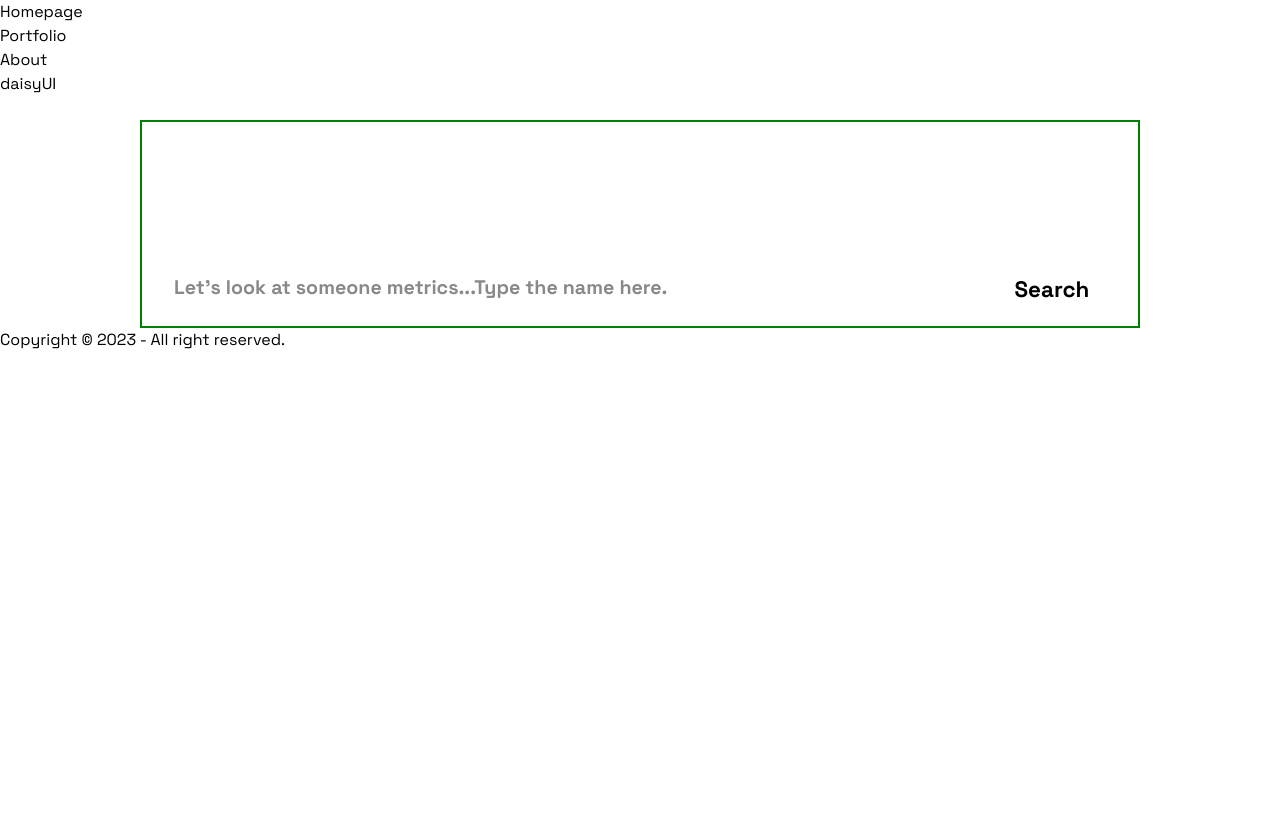
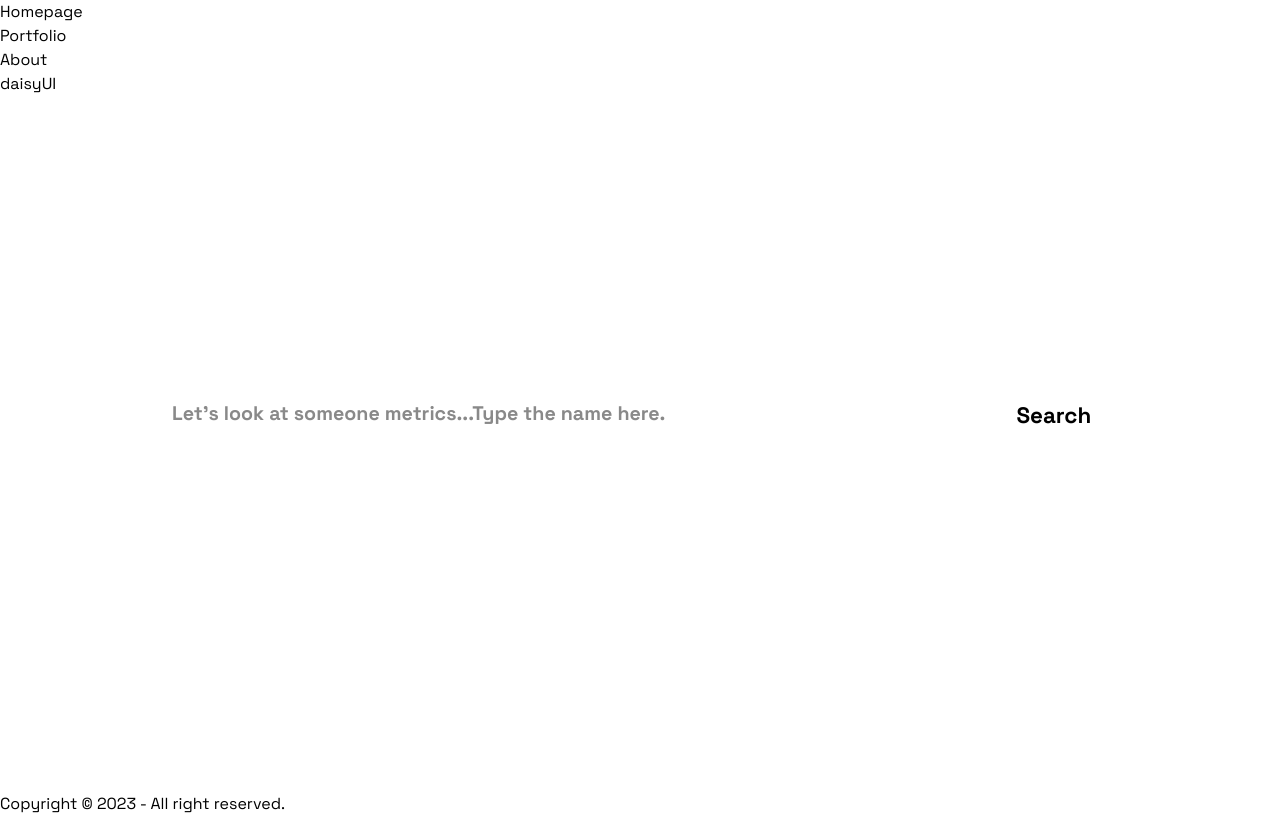
Before and after one commit to patrice012/github-metrics, a Next.js app: page / in a window 1280 px wide. Shown: the part 1280-2096 px from the top of the page. Before the commit the page ends 1632 px from the top, so only its background shows below. Built offline with nearby package versions, Linux system fonts and the light colour scheme.

Commit message:
feat: add footer min-height

```diff
--- a/app/Home/_home.scss
+++ b/app/Home/_home.scss
@@ -1,22 +1,26 @@
-@use '../../styles/global' as g;
+@use "../../styles/global" as g;
 
 .homePage {
     width: 100%;
-    height: max-content;
-    // background-color: white;
+    height: calc(100vh - var(--navbar-height) - var(--footer-height));
     align-self: center;
 
+    & .container {
+        height: 100%;
+    }
+
     & .block--contents {
+        height: 100%;
         display: flex;
         flex-direction: column;
-        justify-content: center;
+        justify-content: flex-start;
         align-items: center;
-        gap: 3rem;
+        gap: 5rem;
         margin-inline: auto;
         margin-block: auto;
 
-        @include g.for-desktop-up{
-            border: 2px solid green;
+        @include g.for-desktop-up {
+            // border: 2px solid green;
             max-width: 62.5rem;
         }
     }
@@ -26,6 +30,7 @@
         font-weight: 700;
         text-align: center;
         color: var(--white, #fff);
+        padding-top: 6rem;
     }
 
     & .search--container {
@@ -38,16 +43,15 @@
             border-radius: 1.5rem;
             width: 100%;
             height: 4.5rem;
-            padding-block: .5rem;
+            padding-block: 0.5rem;
             padding-inline-start: 2rem;
-            padding-block-end: .8rem;
+            padding-block-end: 0.8rem;
 
             font-size: 1.23rem;
             font-weight: 700;
 
-
-            &::placeholder{
-                color: var(--placeholder-color,#898989);
+            &::placeholder {
+                color: var(--placeholder-color, #898989);
             }
         }
 
@@ -65,6 +69,4 @@
             justify-content: center;
         }
     }
-
-
 }
--- a/components/footer/_footer.scss
+++ b/components/footer/_footer.scss
@@ -0,0 +1,3 @@
+footer {
+    min-height: var(--footer-height);
+}
--- a/styles/global/_index.scss
+++ b/styles/global/_index.scss
@@ -1,3 +1,4 @@
 @forward './generals';
 @forward './color';
 @forward './breakpoints';
+@forward './variables';
--- /dev/null
+++ b/styles/global/_variables.scss
@@ -0,0 +1,6 @@
+
+
+:root {
+    --navbar-height: 4rem;
+    --footer-height:4rem;
+}
```
